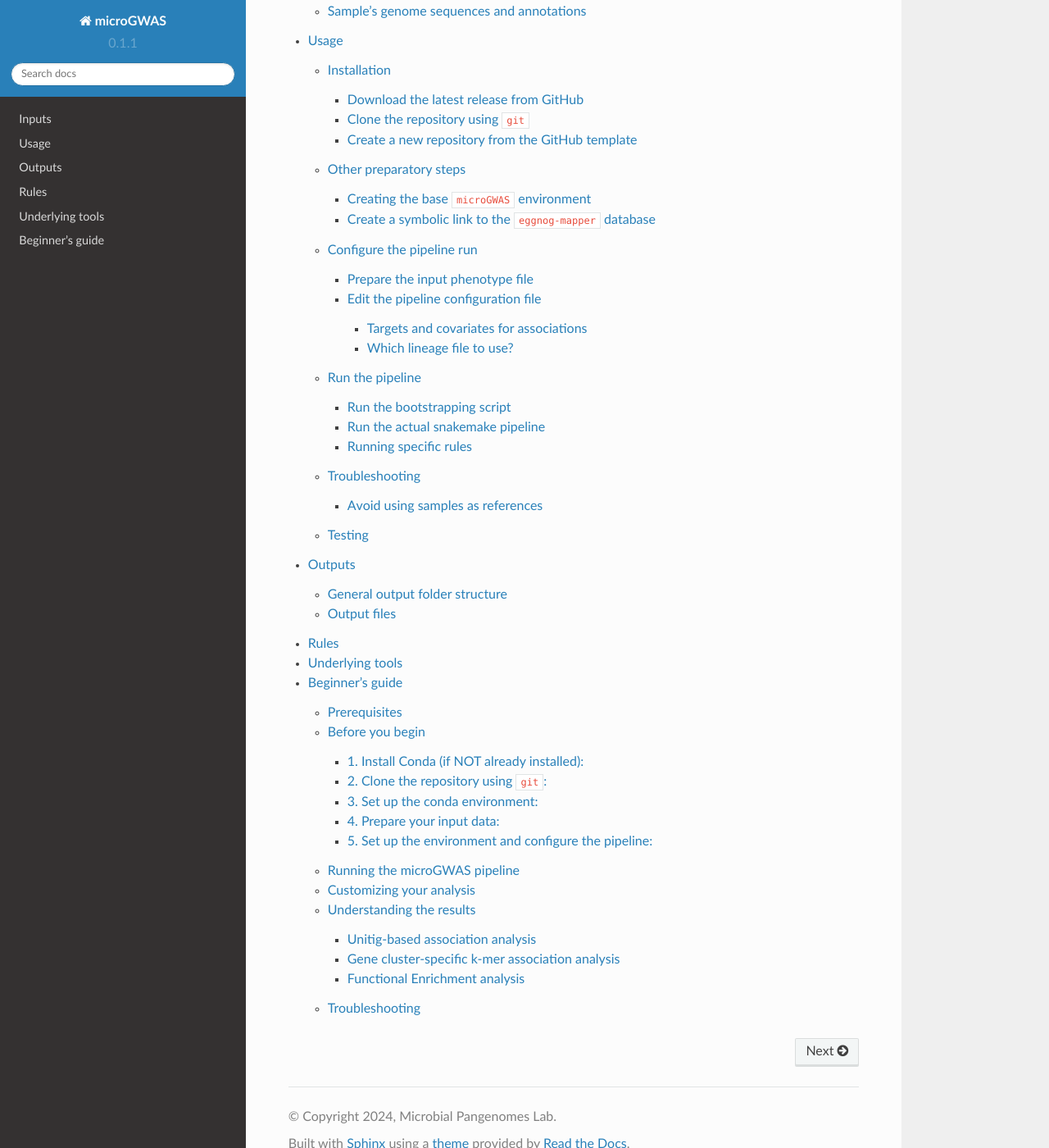
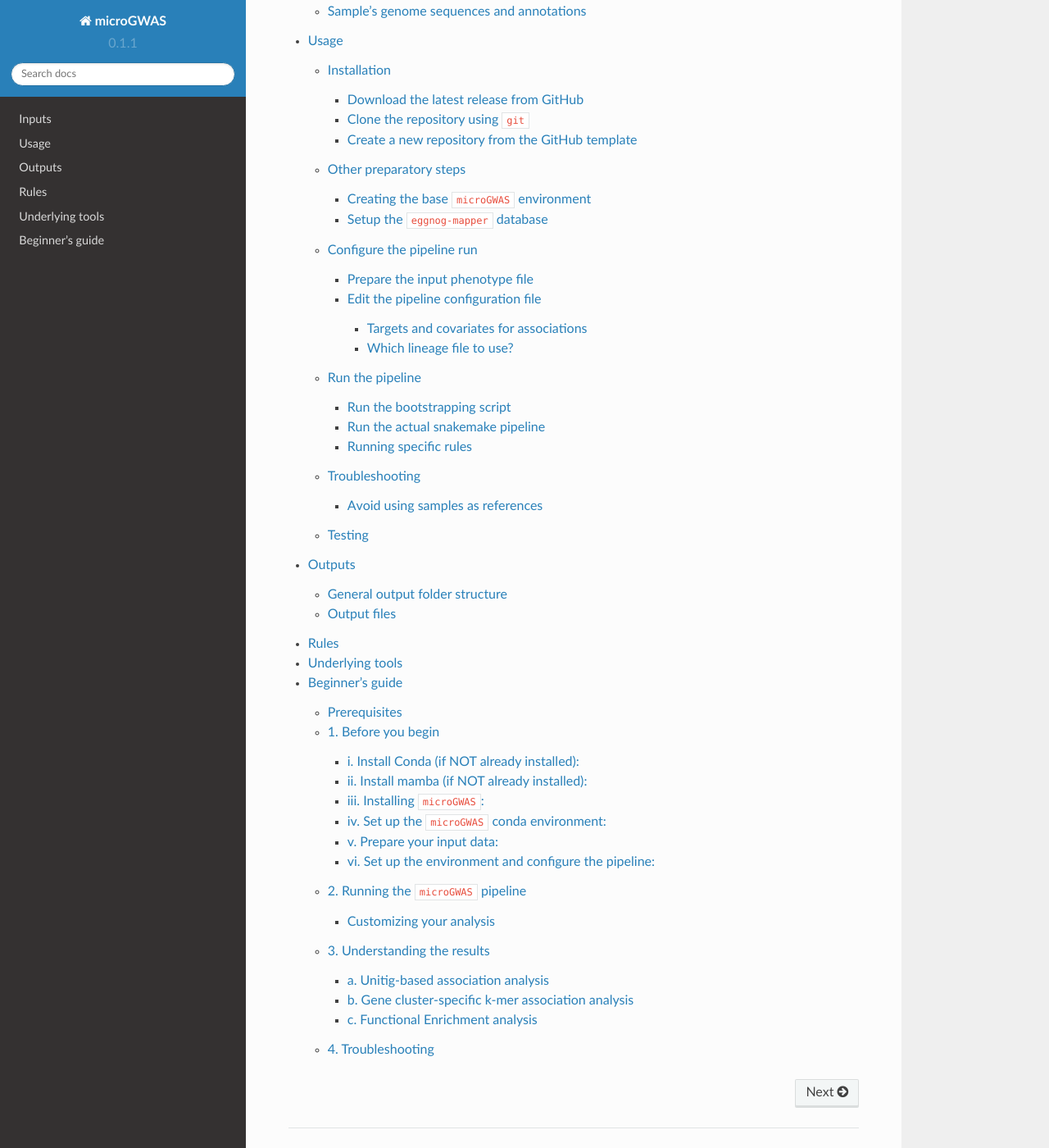
Before and after one commit to microbial-pangenomes-lab/microGWAS, a Sphinx documentation site: the page built from docs/source/index.rst, in a window 1280 px wide and 1400 px high, scrolled down 837 px. Shown: the whole window at 82% size. Built offline with Sphinx 7.4.7 and the Read the Docs theme 2.0.0, drawn with Linux system fonts in a browser that asks for light colours; comment, search, counter and statistics services are not loaded; some of the changed lines change nothing that is shown.

Commit message:
modified tutorials and usage sections of the documention

```diff
--- a/docs/source/tutorials.rst
+++ b/docs/source/tutorials.rst
@@ -4,36 +4,28 @@
 Genome-wide association study (GWAS) is a power test in bacterial genomics that allows one to identify genetic variants associated with a specific phenotype(s).
 This guide will walk you through conducting a comprehensive GWAS analysis on 370 *Escherichia coli* strains using the ``microGWAS`` pipeline.
 In the `study by Galardini et al. (2020) <https://journals.plos.org/plosgenetics/article?id=10.1371/journal.pgen.1009065>`_ , a mouse model of sepsis was used to characterize the virulence phenotype of the strains.
-By following these steps, you will uncover genetic variants (unitigs, gene presence/absence, rare variants , gene cluster specific k-mers)  associated with the virulence phenotype in *Escherichia coli*.
+By following these steps, you will uncover genetic variants (unitigs, gene presence/absence, rare variants, gene cluster specific k-mers)  associated with the virulence phenotype in *Escherichia coli*.
 
 Prerequisites
 ----------------
 - Basic command-line knowledge
 - Familiarity with genomic data
-- A computer with at least 10 GB RAM with 8 cores
-- Estimated time (*TBD*)
+- A computer with at least 10 GB RAM with 8 cores and operating on Linux OS
+- Estimated time (*varies*)
 
-Before you begin
-----------------
+1. Before you begin
+--------------------
 
-1. Install Conda (if NOT already installed):
+i. Install Conda (if NOT already installed):
 ^^^^^^^^^^^^^^^^^^^^^^^^^^^^^^^^^^^^^^^^^^^^
 
    If you don't have Conda installed, you can install it via Miniconda. Miniconda is a minimal installer for Conda.
 
    a. Download the Miniconda installer:
 
-      For Linux:
-
       .. code-block:: console
 
          wget https://repo.anaconda.com/miniconda/Miniconda3-latest-Linux-x86_64.sh -O miniconda.sh
-
-      For macOS:
-
-      .. code-block:: console
-
-         wget https://repo.anaconda.com/miniconda/Miniconda3-latest-MacOSX-x86_64.sh -O miniconda.sh
 
    b. Install Miniconda:
 
@@ -55,20 +47,71 @@
 
    You should see the Conda version printed to the console.
 
-2. Clone the repository using ``git``:
-^^^^^^^^^^^^^^^^^^^^^^^^^^^^^^^^^^^^^^^
+ii. Install mamba (if NOT already installed):
+^^^^^^^^^^^^^^^^^^^^^^^^^^^^^^^^^^^^^^^^^^^^^^
 
-   .. code-block:: console
+After installing Conda, we recommend installing Mamba, a faster alternative to Conda for package management.
+Mamba is the recommended way of using Snakemake's conda integration.
 
-      git clone --recursive https://github.com/microbial-pangenomes-lab/microGWAS.git microGWAS
-      cd microGWAS
+   a. Install mamba in your base conda environment
+
+      .. code-block:: console
+
+         conda install -n base -c conda-forge mamba
+
+   b. Verify the mamba installation
+
+      .. code-block:: console
+
+         mamba --version
+
+   You should see the mamba version printed to the console.
+
+iii. Installing ``microGWAS``:
+^^^^^^^^^^^^^^^^^^^^^^^^^^^^^^^
+You can obtain the ``microGWAS`` repository by performing one of the following :
+
+   a. Download the latest release from GitHub  (Recommended for most users)
+
+   * Visit the `releases page <https://github.com/microbial-pangenomes-lab/microGWAS/releases>`_ on GitHub.
+
+   * Download the ``microGWAS.tar.gz`` file from the latest available release.
+
+   * Unpack the downloaded file (``tar -xvf microGWAS.tar.gz``).
+
+   * Navigate to the unpacked directory (``cd microGWAS``)
+
+   b. Clone the repository (For advanced users)
+
+   * Use ``Git`` to clone the repository and its submodules.
+
+      .. code-block:: console
+
+         git clone --recursive https://github.com/microbial-pangenomes-lab/microGWAS.git microGWAS
+         cd microGWAS
 
    Note: The ``--recursive`` flag is used to clone any submodules that the repository might have.
 
-3. Set up the conda environment:
-^^^^^^^^^^^^^^^^^^^^^^^^^^^^^^^^
+   c. Create a new repository from template (For reproducible analysis):
 
-   First, add the necessary channels:
+   For this approach, you will need a GitHub account. It is ideal for when you plan on sharing your specific analysis as a reproducible code repository, including your phenotype file and other configurations.
+   It also allows you to maintain your own version of the pipeline, including any specific configurations or modifications you make.
+
+   * Navigate to the ``microGWAS`` repository on `GitHub <https://github.com/microbial-pangenomes-lab/microGWAS>`_  and click on the green "Use this template" button and select "Create a new repository"
+
+   * Once your new repository is created, clone it locally:
+
+      .. code-block:: console
+
+         git clone --recursive https://github.com/YOUR-USERNAME/YOUR-REPOSITORY-NAME.git
+         cd YOUR-REPOSITORY-NAME
+
+   * Replace ``YOUR-USERNAME`` and ``YOUR-REPOSITORY-NAME`` with your GitHub username and the given name for your new repository, respectively.
+
+iv. Set up the ``microGWAS`` conda environment:
+^^^^^^^^^^^^^^^^^^^^^^^^^^^^^^^^^^^^^^^^^^^^^^^
+
+   Add the following channels:
 
    .. code-block:: console
 
@@ -83,8 +126,8 @@
       conda env create -f environment.yml
       conda activate microGWAS
 
-4. Prepare your input data:
-^^^^^^^^^^^^^^^^^^^^^^^^^^^
+v. Prepare your input data:
+^^^^^^^^^^^^^^^^^^^^^^^^^^^^
 
 a. Create a directory structure for your input files:
 
@@ -102,7 +145,7 @@
 
    .. code-block:: console
 
-      tar -xzvf data/gff.tar.gz -C data/gffs/
+      tar -xzvf data/gff.tar.gz --strip-components=1 -C data/gffs/
 
 c. Download sample genomes in ``FASTA`` format:
 
@@ -116,15 +159,59 @@
 
       tar -xzvf data/genomes.tgz -C data/fastas/
 
+d. Download and modify the phenotype data:
 
-d. Verify your directory structure:
+      .. code-block:: console
 
-   After extraction, you should have a directory structure that looks like this:
+         wget https://raw.githubusercontent.com/mgalardini/2018_ecoli_pathogenicity/master/data/phenotypes/phenotypes.tsv -O data/data.tsv
+
+   This command will update your ``data/data.tsv`` file, adding the paths for fasta and gff files.
+
+      .. code-block:: console
+
+         awk 'BEGIN {OFS="\t"}
+
+         NR==1 {print "strain", "fasta", "gff", "phenotype"}
+
+         NR>1 {print $1, "data/fastas/" $1 ".fasta", "data/gffs/" $1 ".gff", $3}' data/data.tsv > temp_file &&
+
+         mv temp_file data/data.tsv
+
+e. Verify the updated phenotype file:
+
+      .. code-block:: console
+
+         head -n 5 data/data.tsv
+
+      You should see an output similar to the example below. The first column lists the samples, the next two columns are the relative paths
+      to the assembles in the fasta and gff formats, respectively. The last column represents the phenotype: where 1 indicates the strain is virulent,
+      while 0 indicates the strain is avirulent.
+
+      .. code-block:: none
+
+         strain  fasta   gff     phenotype
+         ECOR-01 data/fastas/ECOR-01.fasta       data/gffs/ECOR-01.gff   0
+         ECOR-02 data/fastas/ECOR-02.fasta       data/gffs/ECOR-02.gff   1
+         ECOR-03 data/fastas/ECOR-03.fasta       data/gffs/ECOR-03.gff   0
+         ECOR-04 data/fastas/ECOR-04.fasta       data/gffs/ECOR-04.gff   0
+
+f. Clean up:
+
+   Remove the compressed files, you do not need them anymore:
+
+      .. code-block:: console
+
+         rm data/gff.tar.gz data/genomes.tgz
+
+g. Verify your directory structure:
+
+  After executing the aforementioned steps, your directory structure should look something like this:
 
    .. code-block:: none
 
       data/
-      ├── fastas/
+      ├── data.tsv
+      ├──fastas/
       │   ├── genome1.fasta
       │   ├── genome2.fasta
       │   └── ...
@@ -132,71 +219,38 @@
       │   ├── genome1.gff
       │   ├── genome2.gff
       │   └── ...
-      ├── data.tsv
-      ├── gff.tar.gz
-      └── genomes.tgz
 
-e. Clean up:
-
-   Remove the compressed files if you don't need them anymore:
+You can confirm by doing:
 
    .. code-block:: console
 
-      rm data/gff.tar.gz data/genomes.tgz
+      ls data/
 
-f. Download and modify the phenotype data:
+vi. Set up the environment and configure the pipeline:
+^^^^^^^^^^^^^^^^^^^^^^^^^^^^^^^^^^^^^^^^^^^^^^^^^^^^^^^
 
-      .. code-block:: console
+a. Set up the eggnog-mapper database:
 
-         wget https://raw.githubusercontent.com/mgalardini/2018_ecoli_pathogenicity/master/data/phenotypes/phenotypes.tsv -O data/data.tsv
+The ``microGWAS`` pipeline requires the eggnog database for functional annotation. You have two options:
 
-We need to add columns for the FASTA and GFF file paths and reorder them. Run the following commands:
+i. If you have an existing eggnog database:
+Create a symbolic link to your actual eggnog data directory.
 
 .. code-block:: console
 
-   We need a code to enable the user to modify their phentoype file to match the printed output. Perhaps some few bash commands?
-Verify the updated phenotype file:
+   ln -s /fast-storage/miniconda3/envs/eggnog-mapper/lib/python3.9/site-packages/data/ data/eggnog-mapper
 
-.. code-block:: console
+Remember  to replace ``/fast-storage/miniconda3/envs/eggnog-mapper/lib/python3.9/site-packages/data/`` with the actual path on your system.
 
-   head -n 5 data/updated_data.tsv
+ii. If you do not have the eggnog database:
 
-You should see output similar to this:
+Simply proceed to run the ``microGWAS`` pipeline. The pipeline will automatically download and setup the required eggnog database during its execution.
 
-.. code-block:: none
-
-   strain  fasta   gff     killed  phenotype
-   ECOR-01 data/fastas/ECOR-01.fasta       data/gffs/ECOR-01.gff   0       0
-   ECOR-02 data/fastas/ECOR-02.fasta       data/gffs/ECOR-02.gff   10      1
-   ECOR-03 data/fastas/ECOR-03.fasta       data/gffs/ECOR-03.gff   0       0
-   ECOR-04 data/fastas/ECOR-04.fasta       data/gffs/ECOR-04.gff   0       0
-
-5. Set up the environment and configure the pipeline:
-^^^^^^^^^^^^^^^^^^^^^^^^^^^^^^^^^^^^^^^^^^^^^^^^^^^^^
-
-a. Set up the eggnog-mapper database:
-
-   If you have already downloaded the ``eggnog-db``:
-
-   Create a symbolic link for the directory where the eggnog-mapper databases are located:
-
-   .. code-block:: console
-
-      ln -s /fast-storage/miniconda3/envs/eggnog-mapper/lib/python3.9/site-packages/data/ data/eggnog-mapper
-
-   If you have not downloaded the ``eggnog-db``:
-
-   Run the following command to download the eggnog-db:
-
-   .. code-block:: console
-
-      snakemake -p data/eggnog-mapper/eggnog.db --cores 8 --use-conda --conda-frontend mamba
-
-   After the download is complete, create the symbolic link as shown above.
+Note: Creating a symbolic link is only necessary if you're using an existing eggNOG database.
 
 b. Configure the pipeline:
 
-   Edit the ``config/config.yaml`` file. In the ``##### params #####`` section, uncomment and adjust the following parameters:
+   Ensure that the  ``##### params #####`` section of the ``config/config.yaml`` file matches the print out below.
 
    .. code-block:: yaml
 
@@ -216,16 +270,16 @@
       # species to be used for AMR and virulence predictions
       species_amr: "Escherichia"
 
-   Note: These parameters are initially commented out in the file. You need to uncomment them (remove the '#' at the start of each line) and adjust as necessary for your analysis.
+   Note: These parameters are already configured by default for *Escherichia coli*. You can modify the parameters by uncommenting (removing the # sign).
 
-Running the microGWAS pipeline
-------------------------------
+2. Running the ``microGWAS`` pipeline
+-------------------------------------
 
 Run the bootsrapping script.
 
 .. code-block:: console
 
-    bash bootstrap.sh Escherichia coli IAI39
+    bash bootstrap.sh Escherichia coli IAI39 GCF_000013305.1,GCF_000007445.1,GCF_000026305.1,GCF_000026265.1,GCF_000026345.1,GCF_000005845.2,GCF_000026325.1,GCF_000013265.1
 
 This script populates the input files used for the analysis and downloads the relevant reference genomes necessary for annotating the hits for *Escherichia coli* and analyse the variants
 
@@ -238,61 +292,92 @@
 This will:
 
 - Run the GWAS analysis
+- Generate a phylogenetic tree to view the evolutionary relationships between the strains.
 - Annotate the GWAS results with biological and functional information.
 - Identify antimicrobial resistant and virulence associated genes.
 - Perform an enrichment analysis for the genes with the associated variants.
 - Compute the heritability of the phenotype.
-- Generate visualization plots.
+- Generate visualization plots (qq plots, manhattan plots, and COG analysis results).
 
 Customizing your analysis
--------------------------
+^^^^^^^^^^^^^^^^^^^^^^^^^^
 
-You also have specify which :doc:`rules` you want the pipeline to run. For example, to run the pipeline without generating a phylogenetic tree:
+You can specify which :doc:`rules` you want the pipeline to run. For example, to run the pipeline without generating a phylogenetic tree:
 
 .. code-block:: console
 
     snakemake -p annotate_summary find_amr_vag map_back manhattan_plots heritability enrichment_plots qq_plots  --cores 24 --verbose --use-conda --conda-frontend mamba
 
-This command runs all the same analyses as the previous one, except for generating a phylogenetic tree.
+This command runs all the same analyses as before, except for generating a phylogenetic tree.
 
-Understanding the results
---------------------------
+3. Understanding the results
+-----------------------------
 
-``microGWAS`` generates multiple outputs files and figures which can be accessed from the ``out/`` directory. For a detailed descripition of all the outputs, refer to :doc:`outputs` section of this documentation.
-For the purpose of this tutorial, we will focus on key results that replicate the findings from the  `Galardini et al. (2020) study <https://journals.plos.org/plosgenetics/article?id=10.1371/journal.pgen.1009065>`_
+``microGWAS`` generates multiple output files and figures which can be accessed from the ``out/`` directory. For a detailed descripition of all the outputs, refer to :doc:`outputs` section of this documentation.
+For the purpose of this tutorial, we will focus on key results replicated from the  `Galardini et al. (2020) study <https://journals.plos.org/plosgenetics/article?id=10.1371/journal.pgen.1009065>`_
 
-Unitig-based association analysis
-^^^^^^^^^^^^^^^^^^^^^^^^^^^^^^^^^
+a. Unitig-based association analysis
+^^^^^^^^^^^^^^^^^^^^^^^^^^^^^^^^^^^^
 Unitigs are unique DNA sequences that serve as markers for genetic variation. ``microGWAS`` uses unitigs with a minimum allele frequency (MAF) of > 1%, and excludes those shorter than 30bp or with problematic mapping.
 
 .. image:: ../images/manhattan.png
    :alt:  Manhattan plot of the associated variants
    :align: center
 
-This Manhattan plot shows unitigs associated with virulences. Peaks above the red dashed line represent genomic regions strongly associated with  the virulence phenotype.
+This Manhattan plot shows unitigs associated with virulence. Peaks above the red dashed line represent genomic regions strongly associated with  the virulence phenotype.
 These unitigs are related to three iron-uptake systems: the high-pathogenecity island (HPI), aerobactin, and the *sitABCD* operon.
 
-For a closer look at specific regions:
+For a closer look at specific genomic regions of interest related to virulence factors in *E. coli*, you can generate zoomed-in Manhattan plots.
+The focus will be on three key areas: the high pathogencity island (HPI), the aerobactin siderophore system, and the *sitABCD* iron transport operon.
+To created these detailed plots, run the following command:
 
-.. image:: ../images/zoom-in.png
+.. code-block:: console
+
+   python3 workflow/scripts/manhattan_plots_zoomin.py -i out/associations/phenotype/mapped_all.tsv -o out/ -r "IAI39" -p out/associations/phenotype/unitigs_patterns.txt -z "HPI" 1.05 1.25 30 -z "sitABCD" 1.95 2.05 15 -z "Aerobactin" 3.2 3.8 15 -f png
+
+.. image:: ../images/zoom.png
    :alt:  A zoom-in on the associated areas of the Manhattan plot for the HPI, aerobacting and *sitABCD* operon regions.
    :align: center
 
-This figure was generated using outputs from the ``microGWAS`` pipeline. See script (*insert links refrencing the scripts*).
+The plot was generated for the "IAI39" reference genome, and the zoomed-in views were based on the genomic positions of the regions of interest.
 
-Gene cluster-specific k-mer association analysis
-^^^^^^^^^^^^^^^^^^^^^^^^^^^^^^^^^^^^^^^^^^^^^^^^^
+You can also generate volcano plots to visualise the statiscal significance and magnitute of the effect for the tested genetic variants.
+The following code will generate a volcano plots using the ``annotate_summary.tsv``.
+
+.. code-block:: console
+
+   python python3 workflow/scripts/volcanoplots.py annotated_summary.tsv out/volcano_unitigs --genes "fyuA" "sitA" "iucC" -p unitigs_patterns.txt --format png
+
+This plot represents associations using unitigs as the genetic markers.
+
+.. image:: ../images/volcano.png
+   :alt:  A volcano plot of the associated variants.
+   :align: center
+
+Each point represents a specific gene. The highlighted genes are those associated with the high pathogenecity island, the aerobactin, and the *sitABCD* operon.
+The x-axis represents the average beta value (effect size), which indicates the magnitude and direction of the association between the unitigs and the virulence phenotye. Points on the right
+indicate positive associations and those on the left indicate negative associations. The y-axis shows the statistical significance. The red dashed horizontal line indicates the signficance
+threshold computed using the ``unitigs_patterns.txt`` file.
+
+Similar plots can be created using ``annotated_gpa_summary.tsv`` or ``annotated_panfeed_summary.tsv``.
+When using these alternative files, ensure you replace the ``-p`` argument with ``gpa_patterns.txt`` or ``panfeed_patterns.txt`` respectively in the command.
+This allows  for visualizatioin of results across different genetic markers (gene presence/absence, and gene cluser-speciic k-mers.)
+
+
+b. Gene cluster-specific k-mer association analysis
+^^^^^^^^^^^^^^^^^^^^^^^^^^^^^^^^^^^^^^^^^^^^^^^^^^^
 This analysis links specific k-mers are linked to their source genes.
 
 .. image:: ../images/panfeed.png
    :alt:  Associations plots for gene cluster specific k-mers.
    :align: center
 
+
 These plots represent association  for gene cluster specific k-mers for *fyuA*, *iucC*, and *sitA* genes. The y-axis represents each isolate and the x-axis the k-mer positions relative to the gene start codon for each strain.
 The colors correspond to the -log10 of the association p-value. The dark gray regions imply that the isolates do not encode for the k-mers, while the light gray regions represent k-mers under the association threshold.
 
-Functional Enrichment analysis
-^^^^^^^^^^^^^^^^^^^^^^^^^^^^^^^
+c. Functional Enrichment analysis
+^^^^^^^^^^^^^^^^^^^^^^^^^^^^^^^^^^
 This analysis identified overrepresented functional categories among genes with associated variants.
 
 *will have to update this figure to reflect the new color scheme*
@@ -304,12 +389,7 @@
 The plot shows enrichment of clusters of orthologous groups (COG) categories.
 The y-axis of the plot represents each COG catergory, and x-axis the number of gene hits belonging to each category.The bars are colored based on the  -log10 of the enrichment corrected p-value.
 
-Troubleshooting
----------------
-If you encounter issues:
+4. Troubleshooting
+-------------------
 
-1. Check the log files in the ``out/logs/`` directory for error messages.
-2. Ensure all input files are correctly formatted and placed in the right directories.
-3. Verify that all required databases and dependencies are properly installed.
-
-For persistent problems, consult the ``Troubleshooting`` :doc:`usage` guide or seek help in the `project's issue tracker <https://github.com/microbial-pangenomes-lab/microGWAS/issues>`_.
+If you have persistent issues, please consult the ``Troubleshooting`` :doc:`usage` guide or seek help in the `project's issue tracker <https://github.com/microbial-pangenomes-lab/microGWAS/issues>`_.
--- a/docs/source/usage.rst
+++ b/docs/source/usage.rst
@@ -52,30 +52,22 @@
     conda env create -f environment.yml
     conda activate microGWAS
 
-Create a symbolic link to the ``eggnog-mapper`` database
+Setup the ``eggnog-mapper`` database
 ~~~~~~~~~~~~~~~~~~~~~~~~~~~~~~~~~~~~~~~~~~~~~~~~~~~~~~~~
 
-You can setup the eggnog-mapper dabase using one of the following approaches:
-
-1. If you have already downloaded the eggnog-db: create a symbolic link for the directory where the eggnog-mapper databases are located.
+The ``microGWAS`` pipeline requires the eggnog database for functional annotation.
+If you have an existing eggnog database and want to use it, create a symbolic link to your actual eggnog data directory.
 
 .. code-block:: console
 
    ln -s /fast-storage/miniconda3/envs/eggnog-mapper/lib/python3.9/site-packages/data/ data/eggnog-mapper
 
-2. If you have not downloaded the eggnog-db:
+.. note::
 
-Activate the microGWAS environment and run the following command.
+    You will need to replace ``/fast-storage/miniconda3/envs/eggnog-mapper/lib/python3.9/site-packages/data/`` with the actuall path to the eggnog-mapper on your system.
 
-.. code-block:: console
-
-   snakemake -p data/eggnog-mapper/eggnog.db --cores 8 --use-conda --conda-frontend mamba
-
-This will download the eggnog-db, and you can now create a symbolic link as stated in 1 above.
-
-.. note::
-    The above path would likely be different in your system. Adjust it according to your specific installation location.
-
+If you do not have the eggnog database, proceed to run the ``microGWAS`` pipeline. The pipeline will automatically download and setup the required eggnog database during its execution.
+You will not need to create a symbolic link in this case.
 
 Configure the pipeline run
 --------------------------
```
